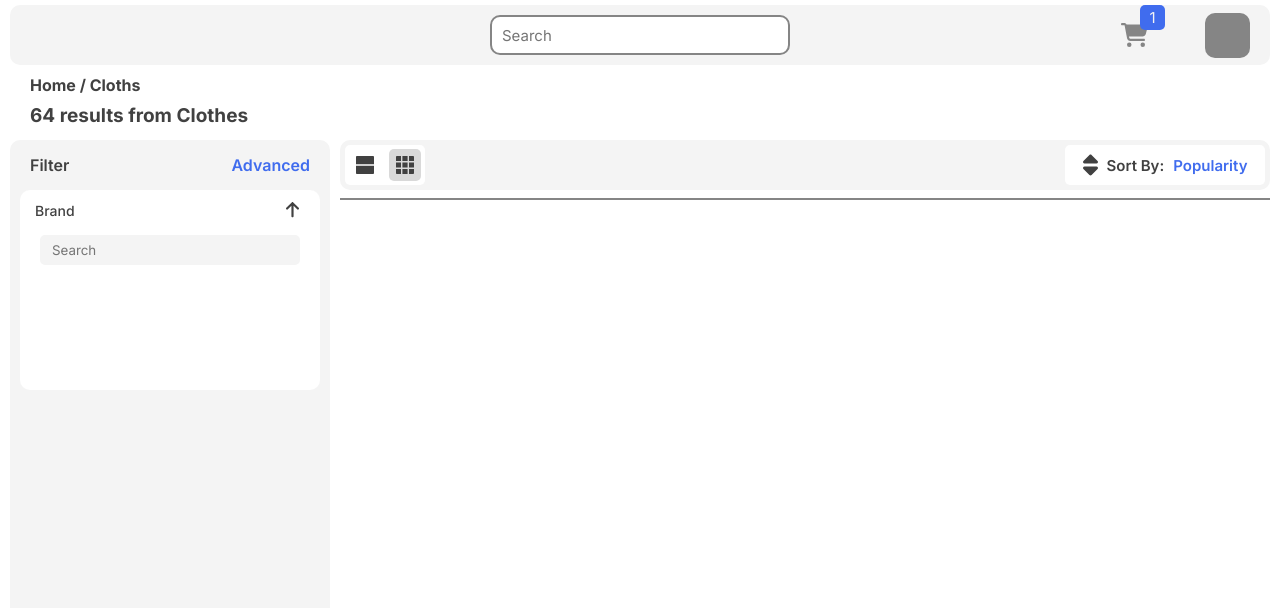
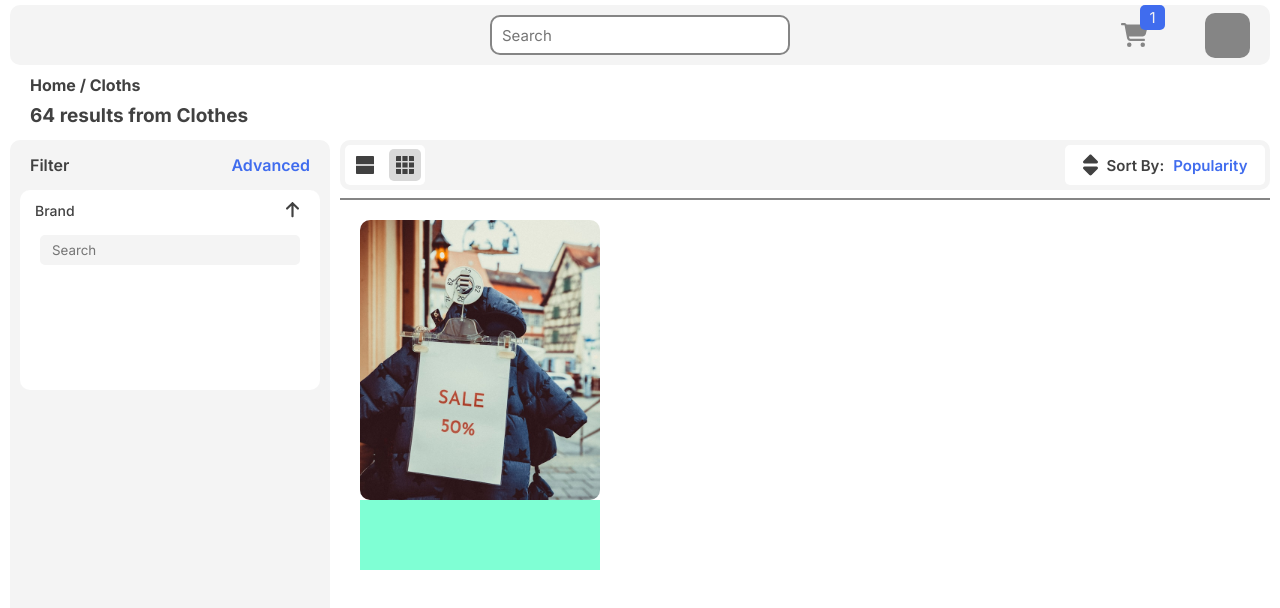
Before and after one commit to AlexNdungu/E-Comm, a React (Vite) app: page / in a window 1280 px wide. Shown: the top 608 px of the page. Built offline with nearby package versions, Linux system fonts and the light colour scheme.

Commit message:
Add product image

```diff
--- a/src/Layouts/Products/ProductsSection.jsx
+++ b/src/Layouts/Products/ProductsSection.jsx
@@ -1,4 +1,5 @@
 import styles from './productsSection.module.css';
+import SingleProduct from '../SingleProduct/SingleProduct.jsx';
 
 function ProductSections(){
     return(
@@ -21,6 +22,7 @@ function ProductSections(){
                 </div>
             </div>
             <div className={styles.product_display_section}>
+                <SingleProduct/>
             </div>
         </div>
     );
--- /dev/null
+++ b/src/Layouts/SingleProduct/SingleProduct.jsx
@@ -0,0 +1,16 @@
+import styles from './SingleProduct.module.css';
+import productImage from './img.jpg';
+
+function SingleProduct(){
+    return(
+        <div className={styles.singleProductDisplay}>
+            <div className={styles.displayProductImage}>
+                <img src={productImage} alt="product image" />
+            </div>
+            <div className={styles.display_item_descriptions}>
+            </div>
+        </div>
+    );
+}
+
+export default SingleProduct
--- /dev/null
+++ b/src/Layouts/SingleProduct/SingleProduct.module.css
@@ -0,0 +1,24 @@
+.singleProductDisplay {
+    width: 240px;
+    height: 350px;
+    display: flex;
+    flex-direction: column;
+}
+
+.displayProductImage {
+    width: 100%;
+    height: 280px;
+}
+
+.displayProductImage img {
+    width: 100%;
+    height: 100%;
+    object-fit: cover;
+    border-radius: 10px;
+}
+
+.display_item_descriptions {
+    width: 100%;
+    height: calc(100% - 280px);
+    background-color: aquamarine;
+}
```
Also changed, not shown: src/Layouts/SingleProduct/img.jpg (renamed from src/assets/img.jpg).
